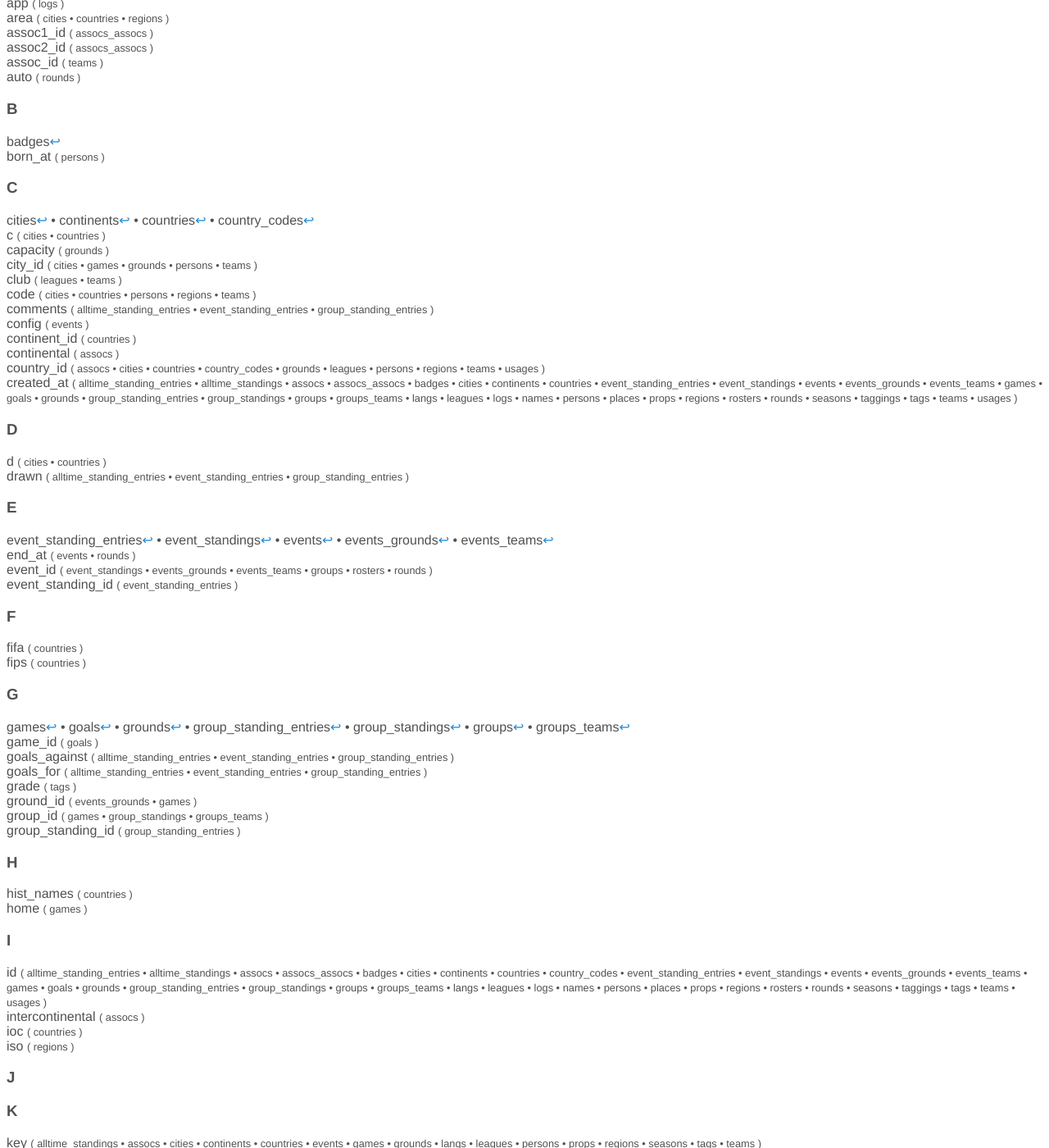
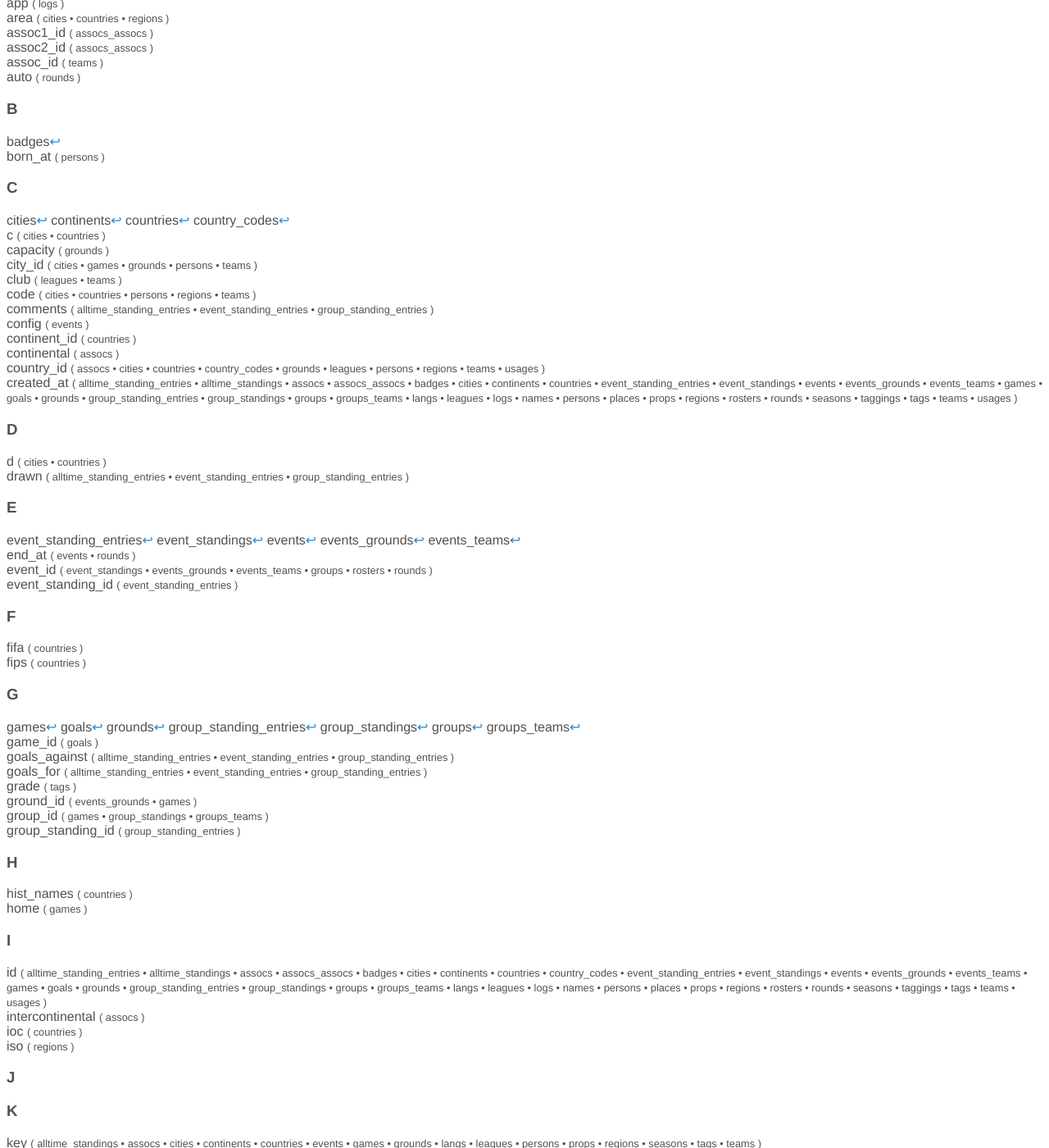
Before and after one commit to schemadoc/schemadoc-theme, a Jekyll site: the page built from symbols.html, in a window 1280 px wide and 1400 px high, scrolled down 363 px. Shown: the whole window at 82% size. Built offline with Jekyll 4.4.1, drawn with Linux system fonts in a browser that asks for light colours; some of the changed text lies outside the part shown.

Commit message:
Update symbols.html

```diff
--- a/symbols.html
+++ b/symbols.html
@@ -16,7 +16,7 @@
 {% if symbol.tables.size > 0 %}
 <div class='tables'>
 {% for table in symbol.tables %}
-  {{ table }}<a href="/#{{ table }}">↩</a>{% unless forloop.last %} •{% endunless %}
+  {{ table }}<a href="{{ '/#' append: table | relative_url }}" title="table {{ table }}">↩</a>{% unless forloop.last %} {% endunless %}
 {% endfor %}
 </div>
 {% endif %}
@@ -26,7 +26,7 @@
 <div class='columns'>
 {% for column in symbol.columns %}
   <div class='column'>
-    {{ column.name }}
+    <span title="column {{ column.name }}">{{ column.name }}</span>
      <span class='tables'>
      (
        {% for table in column.tables %}
```
